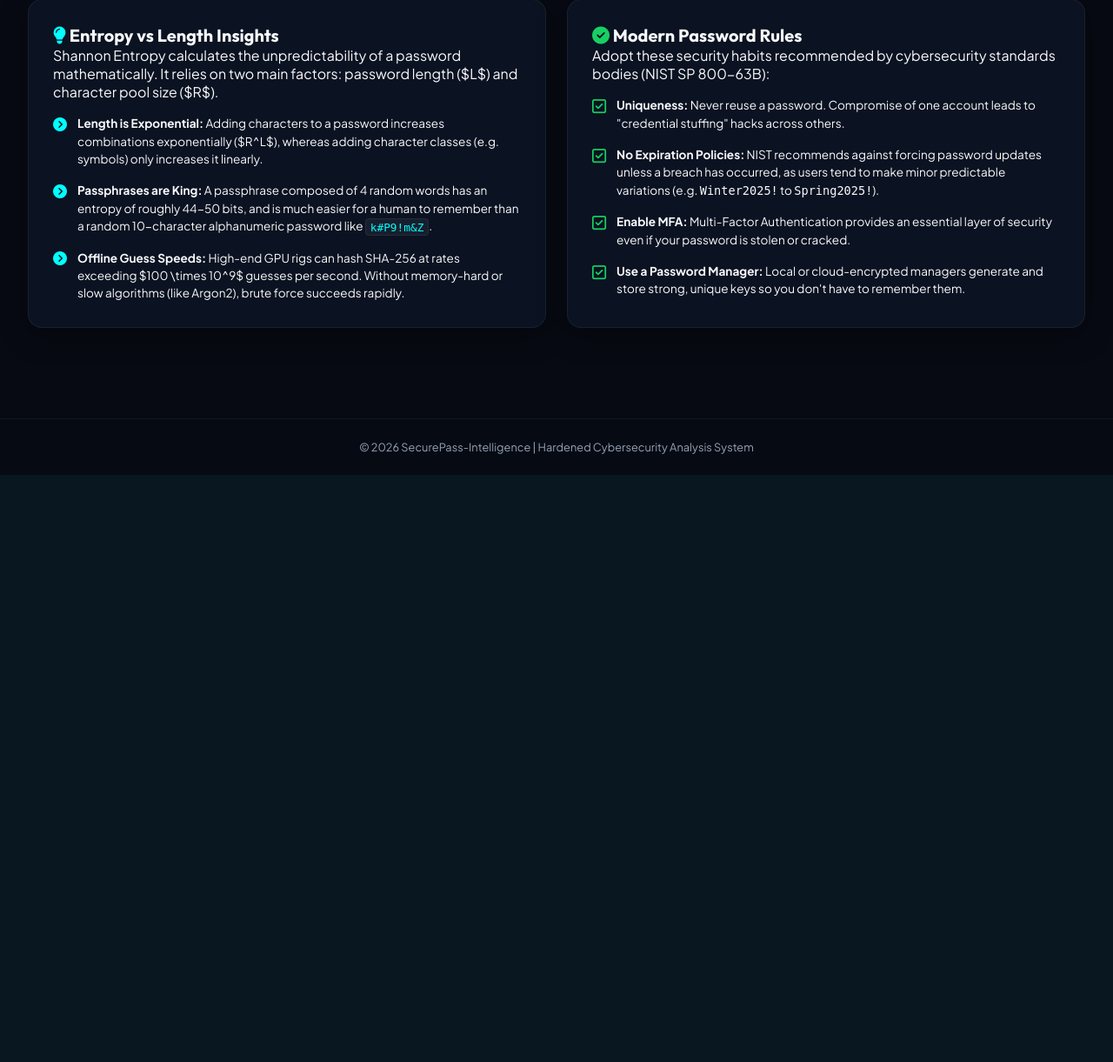
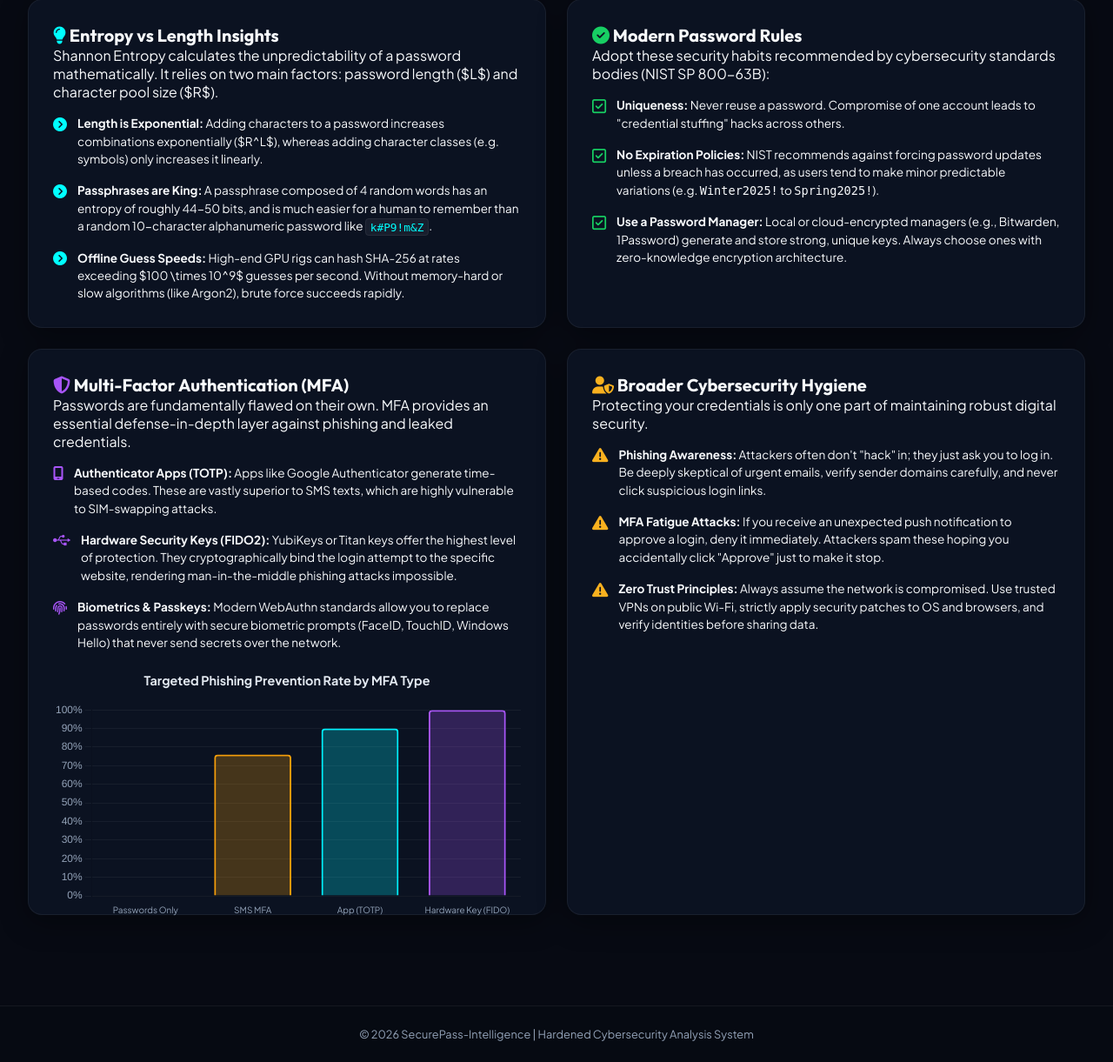
Before and after one commit to UltraV1be/Project-Pass-hash-pie, a Flask app: page /dashboard in a window 1280 px wide. Shown: the part 801-2022 px from the top of the page at 87% size. Before the commit the page ends 1347 px from the top, so only its background shows below. Run offline with Flask 3, Linux system fonts and the light colour scheme.

Commit message:
feat: add dashboard template for security intelligence and cryptographic comparisons

```diff
--- a/templates/dashboard.html
+++ b/templates/dashboard.html
@@ -115,14 +115,120 @@
                 </li>
                 <li>
                     <i class="fa-regular fa-square-check text-emerald"></i>
-                    <span><strong>Enable MFA:</strong> Multi-Factor Authentication provides an essential layer of security even if your password is stolen or cracked.</span>
+                    <span><strong>Use a Password Manager:</strong> Local or cloud-encrypted managers (e.g., Bitwarden, 1Password) generate and store strong, unique keys. Always choose ones with zero-knowledge encryption architecture.</span>
+                </li>
+            </ul>
+        </div>
+
+        <div class="glass-card insight-info-card">
+            <h3><i class="fa-solid fa-shield-halved text-purple" style="color: #a855f7;"></i> Multi-Factor Authentication (MFA)</h3>
+            <p class="margin-top-sm">Passwords are fundamentally flawed on their own. MFA provides an essential defense-in-depth layer against phishing and leaked credentials.</p>
+
+            <div class="bullet-box margin-top-md">
+                <div class="bullet-item">
+                    <i class="fa-solid fa-mobile-screen text-purple" style="color: #a855f7;"></i>
+                    <div>
+                        <strong>Authenticator Apps (TOTP):</strong> Apps like Google Authenticator generate time-based codes. These are vastly superior to SMS texts, which are highly vulnerable to SIM-swapping attacks.
+                    </div>
+                </div>
+                <div class="bullet-item">
+                    <i class="fa-brands fa-usb text-purple" style="color: #a855f7;"></i>
+                    <div>
+                        <strong>Hardware Security Keys (FIDO2):</strong> YubiKeys or Titan keys offer the highest level of protection. They cryptographically bind the login attempt to the specific website, rendering man-in-the-middle phishing attacks impossible.
+                    </div>
+                </div>
+                <div class="bullet-item">
+                    <i class="fa-solid fa-fingerprint text-purple" style="color: #a855f7;"></i>
+                    <div>
+                        <strong>Biometrics & Passkeys:</strong> Modern WebAuthn standards allow you to replace passwords entirely with secure biometric prompts (FaceID, TouchID, Windows Hello) that never send secrets over the network.
+                    </div>
+                </div>
+            </div>
+
+            <div class="mfa-chart-container margin-top-lg" style="position: relative; height: 250px; width: 100%;">
+                <h4 style="text-align: center; margin-bottom: 15px; color: #e2e8f0; font-size: 0.9rem;">Targeted Phishing Prevention Rate by MFA Type</h4>
+                <canvas id="mfaEfficacyChart"></canvas>
+            </div>
+        </div>
+
+        <div class="glass-card insight-checklist-card">
+            <h3><i class="fa-solid fa-user-shield text-amber"></i> Broader Cybersecurity Hygiene</h3>
+            <p class="margin-top-sm">Protecting your credentials is only one part of maintaining robust digital security.</p>
+
+            <ul class="secure-habits-list margin-top-md">
+                <li>
+                    <i class="fa-solid fa-triangle-exclamation text-amber"></i>
+                    <span><strong>Phishing Awareness:</strong> Attackers often don't "hack" in; they just ask you to log in. Be deeply skeptical of urgent emails, verify sender domains carefully, and never click suspicious login links.</span>
                 </li>
                 <li>
-                    <i class="fa-regular fa-square-check text-emerald"></i>
-                    <span><strong>Use a Password Manager:</strong> Local or cloud-encrypted managers generate and store strong, unique keys so you don't have to remember them.</span>
+                    <i class="fa-solid fa-triangle-exclamation text-amber"></i>
+                    <span><strong>MFA Fatigue Attacks:</strong> If you receive an unexpected push notification to approve a login, deny it immediately. Attackers spam these hoping you accidentally click "Approve" just to make it stop.</span>
+                </li>
+                <li>
+                    <i class="fa-solid fa-triangle-exclamation text-amber"></i>
+                    <span><strong>Zero Trust Principles:</strong> Always assume the network is compromised. Use trusted VPNs on public Wi-Fi, strictly apply security patches to OS and browsers, and verify identities before sharing data.</span>
                 </li>
             </ul>
         </div>
     </div>
 </div>
+
+<script>
+document.addEventListener("DOMContentLoaded", () => {
+    // Only run if Chart.js is loaded and canvas exists
+    if (typeof Chart !== 'undefined' && document.getElementById('mfaEfficacyChart')) {
+        const ctx = document.getElementById('mfaEfficacyChart').getContext('2d');
+        new Chart(ctx, {
+            type: 'bar',
+            data: {
+                labels: ['Passwords Only', 'SMS MFA', 'App (TOTP)', 'Hardware Key (FIDO)'],
+                datasets: [{
+                    label: 'Phishing Attack Block Rate (%)',
+                    data: [0, 76, 90, 100],
+                    backgroundColor: [
+                        'rgba(239, 68, 68, 0.25)',   // Crimson
+                        'rgba(245, 158, 11, 0.25)',  // Amber
+                        'rgba(0, 242, 254, 0.25)',   // Cyan
+                        'rgba(168, 85, 247, 0.25)'   // Purple
+                    ],
+                    borderColor: [
+                        'rgba(239, 68, 68, 1)',
+                        'rgba(245, 158, 11, 1)',
+                        'rgba(0, 242, 254, 1)',
+                        'rgba(168, 85, 247, 1)'
+                    ],
+                    borderWidth: 2,
+                    borderRadius: 4
+                }]
+            },
+            options: {
+                responsive: true,
+                maintainAspectRatio: false,
+                plugins: {
+                    legend: { display: false },
+                    tooltip: {
+                        callbacks: {
+                            label: function(context) {
+                                return context.parsed.y + '% Prevention';
+                            }
+                        }
+                    }
+                },
+                scales: {
+                    y: {
+                        beginAtZero: true,
+                        max: 100,
+                        grid: { color: "rgba(255,255,255,0.05)" },
+                        ticks: { color: "#94a3b8", callback: function(value) { return value + "%" } }
+                    },
+                    x: {
+                        grid: { display: false },
+                        ticks: { color: "#94a3b8", font: { size: 10, family: "Plus Jakarta Sans" } }
+                    }
+                }
+            }
+        });
+    }
+});
+</script>
 {% endblock %}
```
